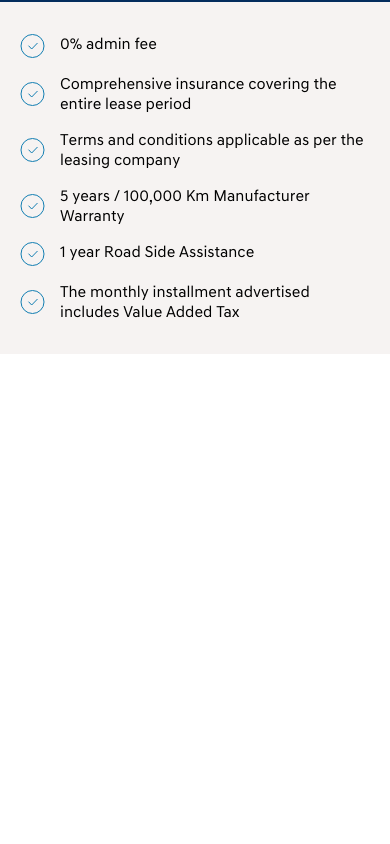
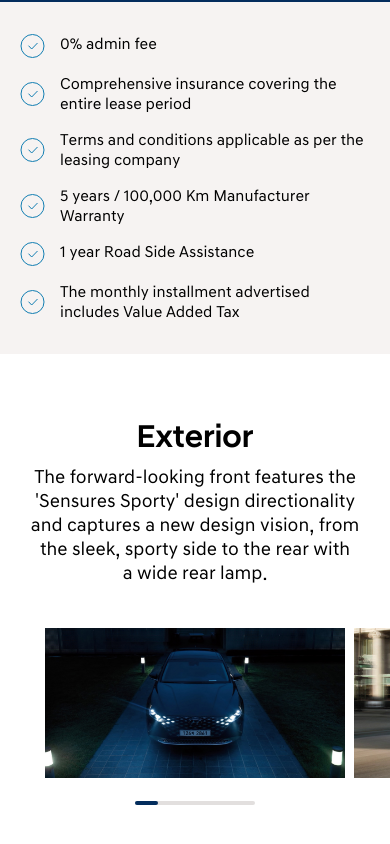
Before and after one commit to LordCracken/Hyundai-24TTL, a React (Create React App) app: page / in a window 390 px wide. Shown: the part 810-1654 px from the top of the page. Before the commit the page ends 1164 px from the top, so only its background shows below. Built offline with nearby package versions, Linux system fonts and the light colour scheme.

Commit message:
feat: add exterior section

```diff
--- a/src/App.js
+++ b/src/App.js
@@ -3,6 +3,7 @@ import Header from './Components/Header';
 import Hero from './Components/Hero';
 import Request from './Components/Request';
 import Benefits from './Components/Benefits';
+import Exterior from './Components/Exterior';
 
 function App() {
   return (
@@ -11,6 +12,7 @@ function App() {
       <Hero />
       <Request />
       <Benefits />
+      <Exterior />
     </>
   );
 }
--- /dev/null
+++ b/src/Components/Exterior.js
@@ -0,0 +1,51 @@
+import React from 'react';
+import SwiperCore, { Scrollbar } from 'swiper';
+import { Swiper, SwiperSlide } from 'swiper/react';
+import 'swiper/swiper-bundle.min.css';
+
+import firstCar from '../images/Exterior/car-1.jpg';
+import secondCar from '../images/Exterior/car-2.jpg';
+
+SwiperCore.use([Scrollbar]);
+
+const Exterior = () => (
+  <section className="exterior">
+    <h2 className="title exterior__title">Exterior</h2>
+    <p className="paragraph exterior__paragraph">
+      The forward-looking front features the 'Sensures Sporty' design directionality and captures a new design
+      vision, from the sleek, sporty side to the rear with a wide rear lamp.
+    </p>
+    <Swiper
+      scrollbar={{ el: '.exterior__scrollbar', draggable: true }}
+      slidesPerView={1}
+      breakpoints={
+        {
+          320: {spaceBetween: 9},
+          576: {spaceBetween: 15},
+          768: {spaceBetween: 20},
+          992: {spaceBetween: 40},
+          1200: {spaceBetween: 52}
+        }
+      }
+      className="slider exterior__slider">
+      <SwiperSlide className="exterior__slide">
+        <img src={firstCar} alt="Hyundai" className="exterior__image" />
+      </SwiperSlide>
+      <SwiperSlide className="exterior__slide">
+        <img src={secondCar} alt="Hyundai" className="exterior__image" />
+      </SwiperSlide>
+      <SwiperSlide className="exterior__slide">
+        <img src={firstCar} alt="Hyundai" className="exterior__image" />
+      </SwiperSlide>
+      <SwiperSlide className="exterior__slide">
+        <img src={secondCar} alt="Hyundai" className="exterior__image" />
+      </SwiperSlide>
+      <SwiperSlide className="exterior__slide">
+        <img src={firstCar} alt="Hyundai" className="exterior__image" />
+      </SwiperSlide>
+    </Swiper>
+    <div className="exterior__scrollbar swiper-scrollbar"></div>
+  </section>
+);
+
+export default Exterior;
--- a/src/css/style.css
+++ b/src/css/style.css
@@ -437,3 +437,126 @@ h1, h2, h3 {
     font-size: 16px;
   }
 }
+
+.exterior {
+  position: relative;
+  overflow: hidden;
+  display: -webkit-box;
+  display: -ms-flexbox;
+  display: flex;
+  -webkit-box-orient: vertical;
+  -webkit-box-direction: normal;
+      -ms-flex-direction: column;
+          flex-direction: column;
+  -webkit-box-align: center;
+      -ms-flex-align: center;
+          align-items: center;
+  padding: 100px 20px 103px;
+  text-align: center;
+}
+
+.exterior__title {
+  margin-bottom: 8px;
+}
+
+.exterior__paragraph {
+  margin-bottom: 42px;
+  max-width: 740px;
+}
+
+.exterior__slider.swiper-container {
+  max-width: 1080px;
+  overflow: visible;
+}
+
+.exterior__slide {
+  max-width: 1080px;
+}
+
+.exterior__image {
+  display: block;
+  width: 100%;
+  height: auto;
+}
+
+.exterior__scrollbar.swiper-scrollbar {
+  position: absolute;
+  bottom: 67px;
+  left: 50%;
+  -webkit-transform: translateX(-270px);
+          transform: translateX(-270px);
+  width: 100%;
+  height: 4px;
+  max-width: 540px;
+  background-color: #E2DFDE;
+  opacity: 1;
+}
+
+.exterior__scrollbar.swiper-scrollbar .swiper-scrollbar-drag {
+  background-color: #032D5D;
+}
+
+@media (max-width: 1200px) {
+  .exterior__slider.swiper-container {
+    max-width: 900px;
+  }
+  .exterior__slide {
+    max-width: 900px;
+  }
+}
+
+@media (max-width: 992px) {
+  .exterior__slider.swiper-container {
+    max-width: 700px;
+  }
+  .exterior__slide {
+    max-width: 700px;
+  }
+  .exterior__scrollbar.swiper-scrollbar {
+    -webkit-transform: translateX(-200px);
+            transform: translateX(-200px);
+    max-width: 400px;
+  }
+}
+
+@media (max-width: 768px) {
+  .exterior__slider.swiper-container {
+    max-width: 500px;
+  }
+  .exterior__slide {
+    max-width: 500px;
+  }
+  .exterior__scrollbar.swiper-scrollbar {
+    -webkit-transform: translateX(-100px);
+            transform: translateX(-100px);
+    max-width: 200px;
+  }
+}
+
+@media (max-width: 576px) {
+  .exterior {
+    padding-top: 64px;
+    padding-bottom: 92px;
+  }
+  .exterior__slider.swiper-container {
+    max-width: 300px;
+  }
+  .exterior__slide {
+    max-width: 300px;
+  }
+  .exterior__scrollbar.swiper-scrollbar {
+    bottom: 65px;
+    -webkit-transform: translateX(-60px);
+            transform: translateX(-60px);
+    max-width: 120px;
+  }
+}
+
+@media (max-width: 375px) {
+  .exterior__slider.swiper-container {
+    max-width: 280px;
+  }
+  .exterior__slide {
+    max-width: 280px;
+  }
+}
--- a/src/scss/style.scss
+++ b/src/scss/style.scss
@@ -5,3 +5,4 @@
 @import 'templates/hero';
 @import 'templates/request';
 @import 'templates/benefits';
+@import 'templates/exterior';
--- /dev/null
+++ b/src/scss/templates/_exterior.scss
@@ -0,0 +1,107 @@
+.exterior {
+  position: relative;
+  overflow: hidden;
+  display: flex;
+  flex-direction: column;
+  align-items: center;
+  padding: 100px 20px 103px;
+  text-align: center;
+  &__title {
+    margin-bottom: 8px;
+  }
+  &__paragraph {
+    margin-bottom: 42px;
+    max-width: 740px;
+  }
+  &__slider.swiper-container {
+    max-width: 1080px;
+    overflow: visible;
+  }
+  &__slide {
+    max-width: 1080px;
+  }
+  &__image {
+    display: block;
+    width: 100%;
+    height: auto;
+  }
+  &__scrollbar.swiper-scrollbar {
+    position: absolute;
+    bottom: 67px;
+    left: 50%;
+    transform: translateX(-270px);
+    width: 100%;
+    height: 4px;
+    max-width: 540px;
+    background-color: #E2DFDE;
+    opacity: 1;
+    .swiper-scrollbar-drag {
+      background-color: #032D5D;
+    }
+  }
+}
+@media (max-width: 1200px) {
+  .exterior {
+    &__slider.swiper-container {
+      max-width: 900px;
+    }
+    &__slide {
+      max-width: 900px;
+    }
+  }
+}
+@media (max-width: 992px) {
+  .exterior {
+    &__slider.swiper-container {
+      max-width: 700px;
+    }
+    &__slide {
+      max-width: 700px;
+    }
+    &__scrollbar.swiper-scrollbar {
+      transform: translateX(-200px);
+      max-width: 400px;
+    }
+  }
+}
+@media (max-width: 768px) {
+  .exterior {
+    &__slider.swiper-container {
+      max-width: 500px;
+    }
+    &__slide {
+      max-width: 500px;
+    }
+    &__scrollbar.swiper-scrollbar {
+      transform: translateX(-100px);
+      max-width: 200px;
+    }
+  }
+}
+@media (max-width: 576px) {
+  .exterior {
+    padding-top: 64px;
+    padding-bottom: 92px;
+    &__slider.swiper-container {
+      max-width: 300px;
+    }
+    &__slide {
+      max-width: 300px;
+    }
+    &__scrollbar.swiper-scrollbar {
+      bottom: 65px;
+      transform: translateX(-60px);
+      max-width: 120px;
+    }
+  }
+}
+@media (max-width: 375px) {
+  .exterior {
+    &__slider.swiper-container {
+      max-width: 280px;
+    }
+    &__slide {
+      max-width: 280px;
+    }
+  }
+}
```
Also changed, not shown: src/images/Exterior/car-1.jpg (added), src/images/Exterior/car-2.jpg (added).
